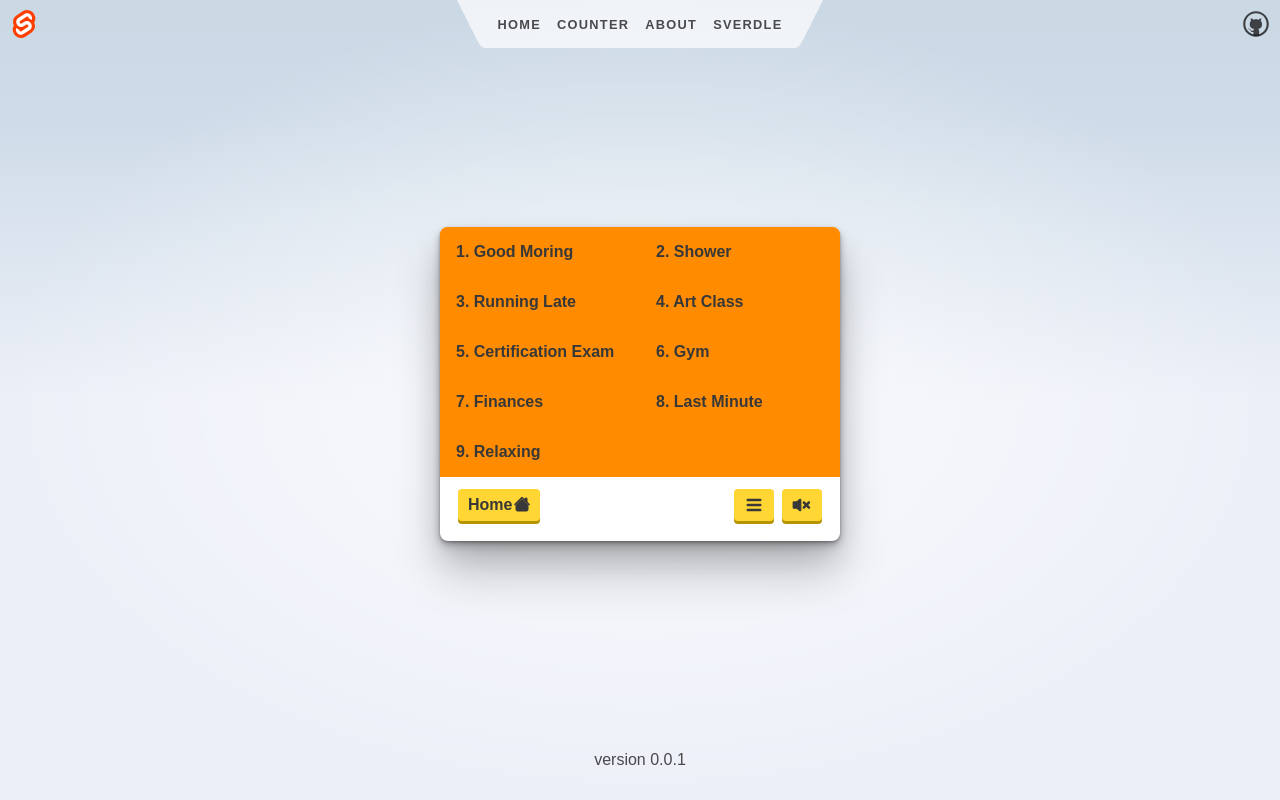
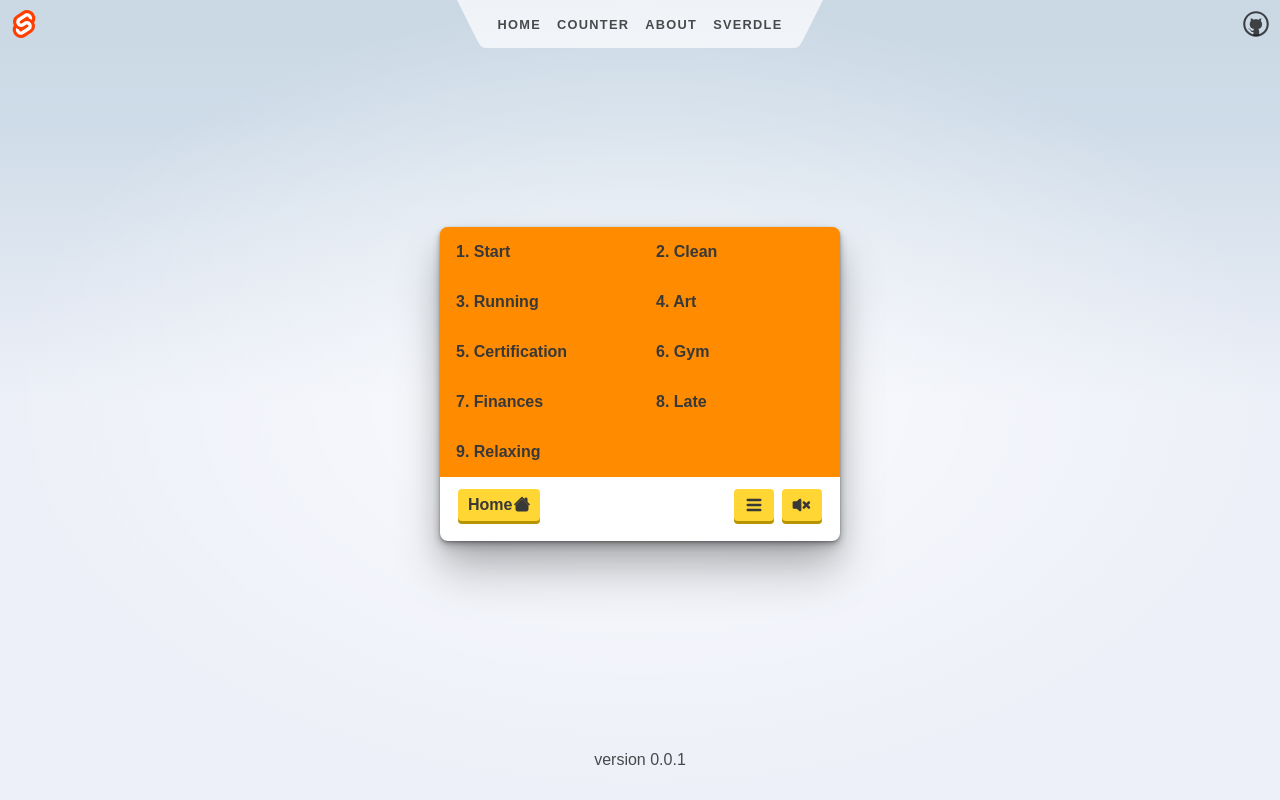
Before and after one commit to NicKAnderson038/webm-sveltekit, a SvelteKit app: page /nav in a window 1280 px wide. Built offline with nearby package versions, Linux system fonts and the light colour scheme.

Commit message:
Update video-key.js

```diff
--- a/src/routes/nav/video-key.js
+++ b/src/routes/nav/video-key.js
@@ -4,35 +4,35 @@ const steps = [
 		audio: '/01.mp3',
 		endLoop: 2,
 		startLoop: 0,
-		name: 'Good Moring',
+		name: 'Start',
 	},
 	{
 		video: '/02.webm',
 		audio: '/02.mp3',
 		endLoop: 1.7,
 		startLoop: 0,
-		name: 'Shower',
+		name: 'Clean',
 	},
 	{
 		video: '/03.webm',
 		audio: '/03.mp3',
 		endLoop: 3,
 		startLoop: 0,
-		name: 'Running Late',
+		name: 'Running',
 	},
 	{
 		video: '/04.webm',
 		audio: '/04.mp3',
 		endLoop: 1.4,
 		startLoop: 0,
-		name: 'Art Class',
+		name: 'Art',
 	},
 	{
 		video: '/05.webm',
 		audio: '/05.mp3',
 		endLoop: 1.2,
 		startLoop: 0,
-		name: 'Certification Exam',
+		name: 'Certification',
 	},
 	{
 		video: '/06.webm',
@@ -53,7 +53,7 @@ const steps = [
 		audio: '/08.mp3',
 		endLoop: 3.2,
 		startLoop: 0,
-		name: 'Last Minute',
+		name: 'Late',
 	},
 	{
 		video: '/09.webm',
```
